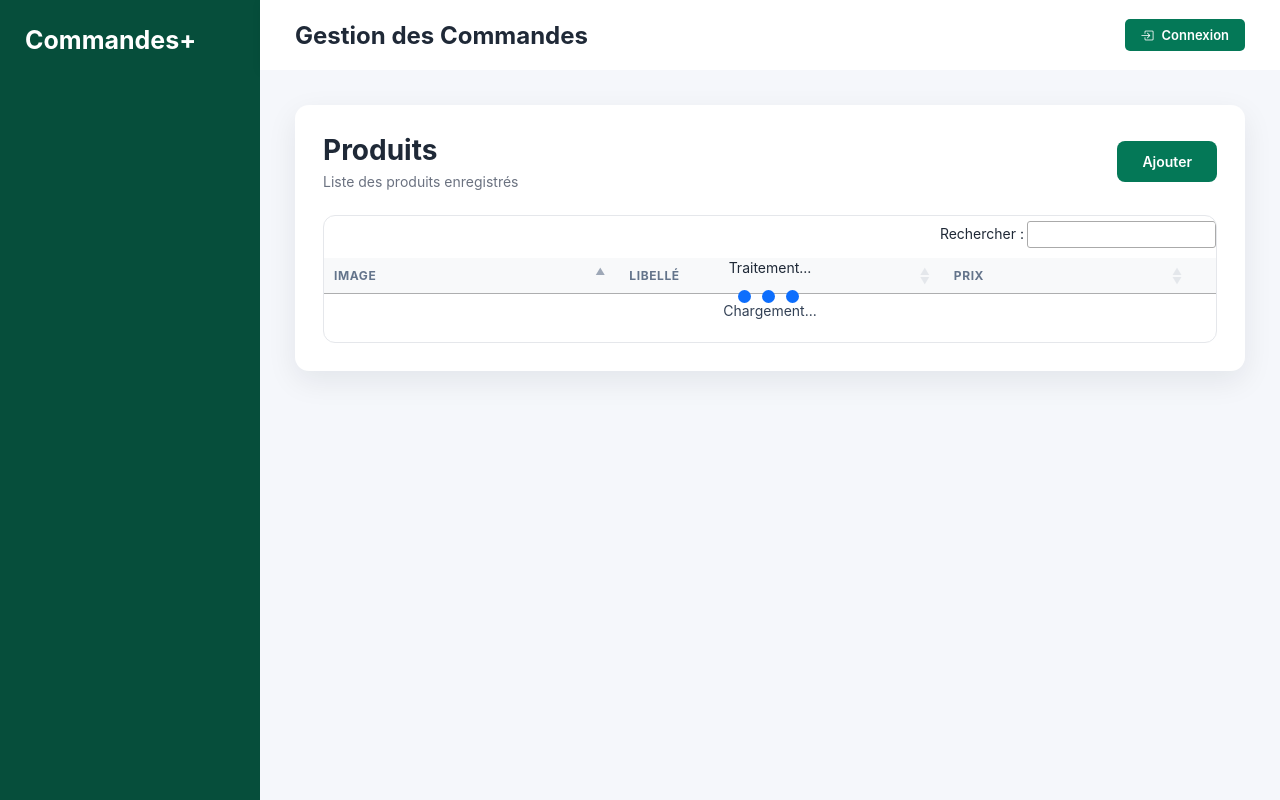
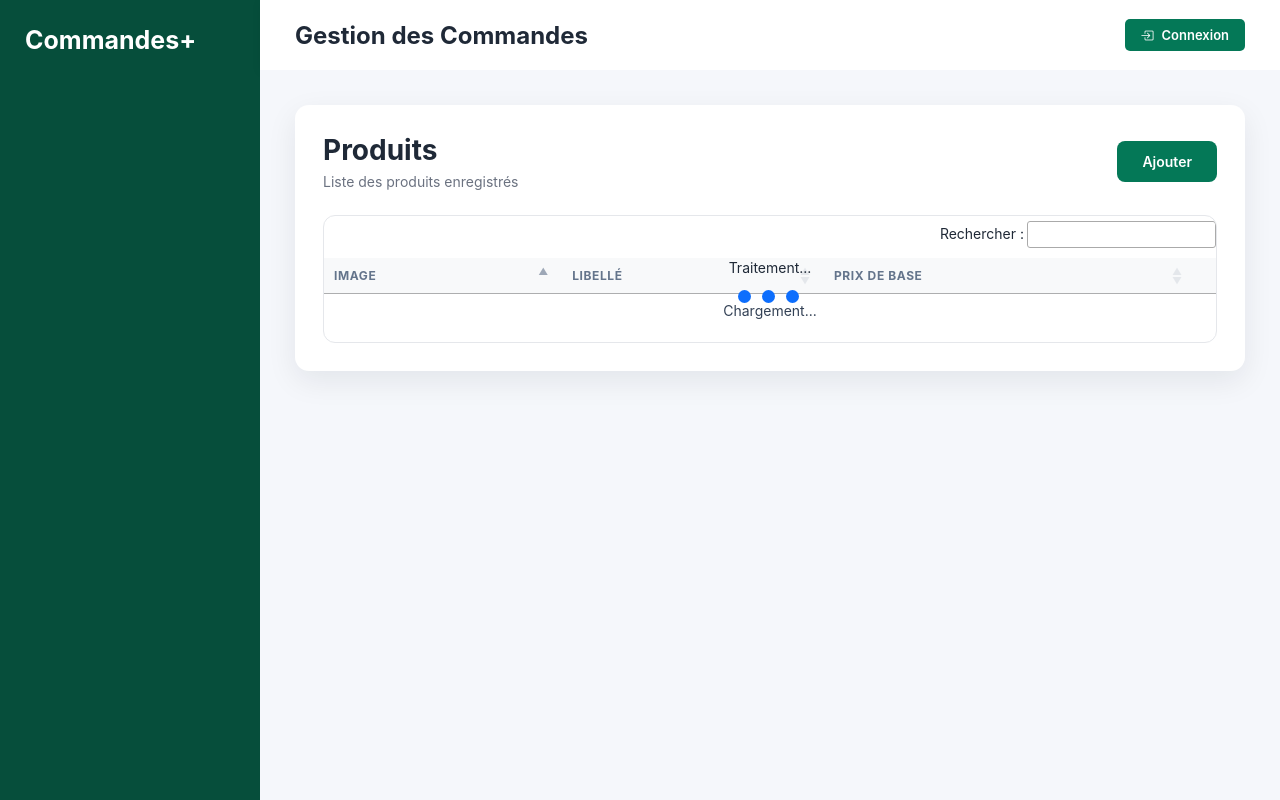
Before and after one commit to syrinemrf/GestionCommandes, a Symfony app: template templates/product/list.html.twig in a window 1280 px wide. Run offline with Twig, Linux system fonts and the light colour scheme; the template is opened without the code that fills it, so the values that code supplies are empty; some libraries are stand-ins or nearby versions.

Commit message:
fix: column name in product data table

```diff
--- a/templates/product/list.html.twig
+++ b/templates/product/list.html.twig
@@ -28,7 +28,7 @@ Liste des produits
                 <tr>
                     <th>Image</th>
                     <th>Libellé</th>
-                    <th>Prix</th>
+                    <th>Prix de base</th>
 
                     {% if is_granted('ROLE_ADMIN') %}
                         <th>Fournisseur</th>
```
